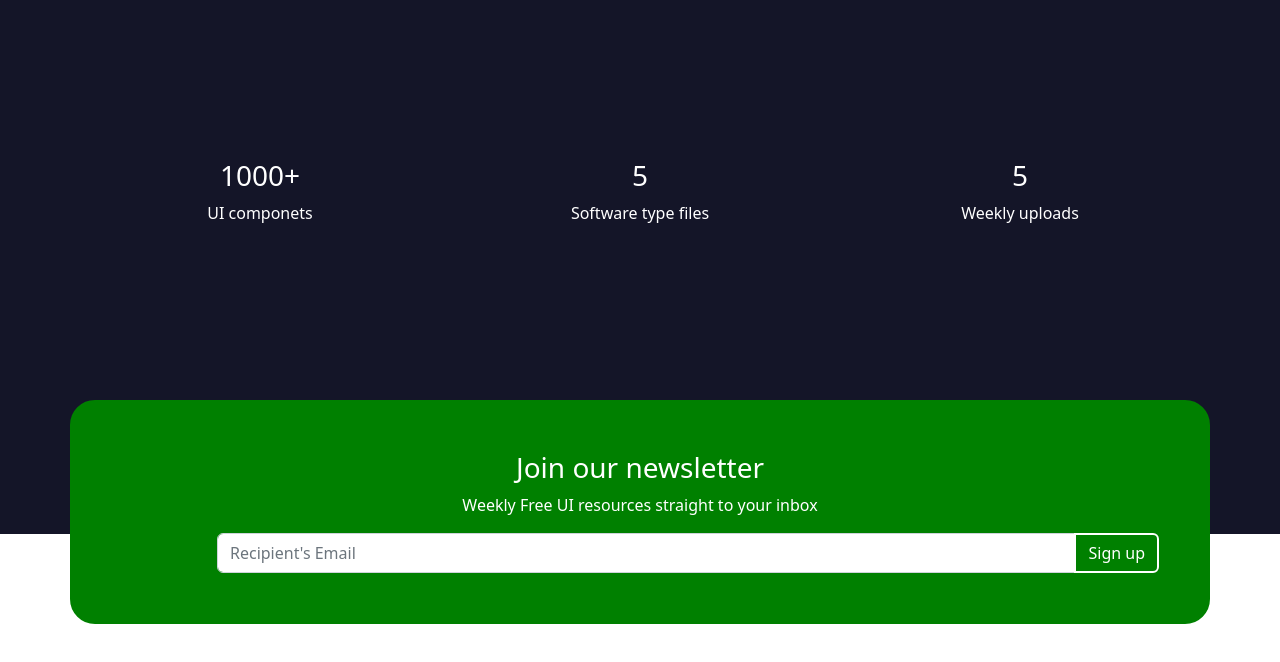
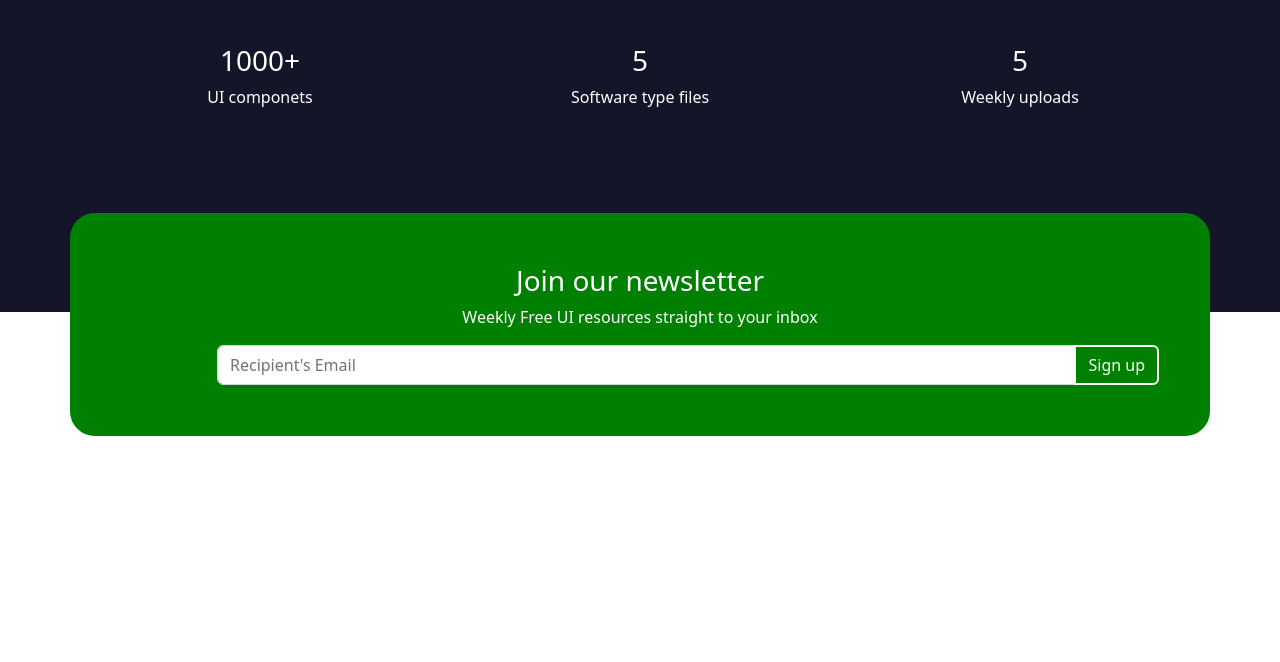
Before and after one commit to HelloDearSir/newsletter-icodethis-daily-challange, a plain HTML site: page index.html in a window 1280 px wide. Drawn offline with nearby package versions, Linux system fonts and the light colour scheme.

Commit message:
Update index.html

```diff
--- a/index.html
+++ b/index.html
@@ -1,20 +1,17 @@
 <!DOCTYPE html>
 <html lang="en">
-
 <head>
     <meta charset="UTF-8">
     <meta http-equiv="X-UA-Compatible" content="IE=edge">
     <meta name="viewport" content="width=\, initial-scale=1.0">
     <title>Document</title>
-    <link href="https://cdn.jsdelivr.net/npm/bootstrap@5.2.3/dist/css/bootstrap.min.css" rel="stylesheet"
-        integrity="sha384-rbsA2VBKQhggwzxH7pPCaAqO46MgnOM80zW1RWuH61DGLwZJEdK2Kadq2F9CUG65" crossorigin="anonymous">
-    <script src="https://cdn.jsdelivr.net/npm/bootstrap@5.2.3/dist/js/bootstrap.bundle.min.js"
-        integrity="sha384-kenU1KFdBIe4zVF0s0G1M5b4hcpxyD9F7jL+jjXkk+Q2h455rYXK/7HAuoJl+0I4" crossorigin="anonymous">
-    </script>
+    <link href="https://cdn.jsdelivr.net/npm/bootstrap@5.2.3/dist/css/bootstrap.min.css" rel="stylesheet" integrity="sha384-rbsA2VBKQhggwzxH7pPCaAqO46MgnOM80zW1RWuH61DGLwZJEdK2Kadq2F9CUG65" crossorigin="anonymous">
+    <script src="https://cdn.jsdelivr.net/npm/bootstrap@5.2.3/dist/js/bootstrap.bundle.min.js" integrity="sha384-kenU1KFdBIe4zVF0s0G1M5b4hcpxyD9F7jL+jjXkk+Q2h455rYXK/7HAuoJl+0I4" crossorigin="anonymous"></script>
 </head>
 <style>
+
 .container .row.first {
-        height: 50vh;
+    height: 60vh;
 }
 
 .container.text-center.second {
@@ -36,15 +33,14 @@
 }
 
  .container-fluid.firsts {
-        background: linear-gradient(to bottom, #141528 110%, rgba(0, 0, 0, 0) 10%);
+    background:linear-gradient(to bottom, #141528 65%,rgba(0,0,0,0) 10%);
     color: white;
  }
-
+/*
  .container-fluid.seconds {
-        background: linear-gradient(to bottom, #141528 60%, rgba(0, 0, 0, 0) 10%);
-    }
+    background: linear-gradient(to bottom, #141528 60%,rgba(0,0,0,0) 10%);
+ } */
 </style>
-
 <body>
 
      <div class="container-fluid firsts">
@@ -62,12 +58,10 @@
              <h3>5</h3>
              <p>Weekly uploads</p>
               </div>
-            </div>
-        </div>
-    </div>
 
 
-    <div class="container-fluid seconds">
+
+
             <div class="container text-center second ">
                 <div class="row justify-content-center second align-items-center p-5">
                     <div class="col">
@@ -86,7 +80,9 @@
                     </div>
                 </div>
              </div>
+        </div>
+    </div>
+    </div>
 
 </body>
-
 </html>
```
Lines whose indentation alone changed are shown as unchanged.
